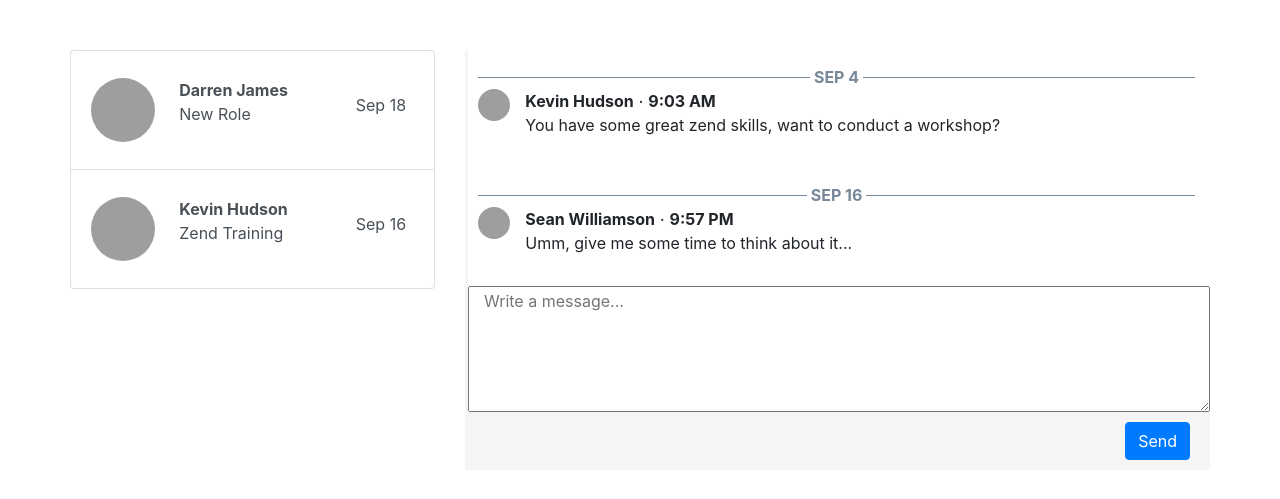
After one commit to bigsaem/COMP4711_KnowledgeBase, a Node server app: page /messages in a window 1280 px wide. The commit adds this page. Shown: the top 499 px of the page. Run offline with Node 20, Linux system fonts and the light colour scheme; some libraries are stand-ins or nearby versions; grey boxes are pictures that could not be loaded.

Commit message:
Adding the messages view

```diff
--- a/app.js
+++ b/app.js
@@ -50,15 +50,19 @@ app.use(express.static(path.join(__dirname, 'public')));
    if not, renders the login view, else home view */
 
 app.get('/', (req, res) => {
-    res.render('login', { loginhbs: true, signuphbs: false });
+    res.render('login', { loginhbs: true });
 })
 
 app.get('/profile', (req, res) => {
-    res.render('partials/userprofile', { loginhbs: false, signuphbs: false, userprofilehbs: true });
+    res.render('partials/userprofile', { userprofilehbs: true });
 })
 
 app.get('/message', (req, res) => {
-    res.render('message', { loginhbs: false, signuphbs: false, userprofilehbs: true, messagehbs: true });
+    res.render('message', { messagehbs: true });
+})
+
+app.get('/messages', (req, res) => {
+    res.render('messagespage', { messagespagehbs: true });
 })
 
 ////////////
--- a/public/css/login.css
+++ b/public/css/login.css
@@ -1,17 +1,3 @@
-span a {
-    color: inherit;
-    /* blue colors for links too */
-    text-decoration: none;
-    /* no underline */
-}
-
-span a:hover {
-    color: inherit;
-    /* blue colors for links too */
-    text-decoration: none;
-    /* no underline */
-}
-
 #login-navbar {
     width: 100%;
     background-color: #ffffff;
--- /dev/null
+++ b/public/css/messagespage.css
@@ -0,0 +1,75 @@
+#messages-container {
+    margin-top: 50px;
+}
+
+.messages-pictures {
+    width: 64px;
+    height: 64px;
+    border-radius: 50%;
+}
+
+#messages-details {
+    border-left: solid 3px whitesmoke;
+}
+
+.messages-pictures-small {
+    width: 32px;
+    height: 32px;
+    border-radius: 50%;
+}
+
+.messages-list {
+    padding-top: 15px;
+    padding-bottom: 15px;
+}
+
+.messages-list:hover {
+    background-color: whitesmoke;
+}
+
+.messages-date {
+    padding-left: 10px;
+    padding-top: 15px;
+    padding-bottom: 15px;
+}
+
+.messages-specific-date {
+    color: lightslategray;
+    display: flex;
+    align-items: center;
+    text-align: center;
+}
+
+.messages-specific-date::before,
+.messages-specific-date::after {
+    content: '';
+    flex: 1;
+    border-bottom: 1px solid lightslategray;
+}
+
+.messages-specific-date::before {
+    margin-right: .25em;
+}
+
+.messages-specific-date::after {
+    margin-left: .25em;
+}
+
+.dot {
+    padding-left: 5px;
+    padding-right: 5px;
+    font-size: 10pt;
+}
+
+#messages-send-form {
+    margin-left: 15px;
+}
+
+#messages-submit-div {
+    width: 100%;
+    background-color: whitesmoke;
+    text-align: right;
+    padding-top: 10px;
+    padding-bottom: 10px;
+    padding-right: 20px;
+}
--- a/views/layouts/main-layout.hbs
+++ b/views/layouts/main-layout.hbs
@@ -7,24 +7,13 @@
     <meta http-equiv="X-UA-Compatible" content="ie=edge">
     <title>Knowledge Base</title>
 
+    <!-- Generic CSS -->
     <link rel="stylesheet" type="text/css" href="/css/main-layout.css">
-
-    {{#if loginhbs}}
     <link rel="stylesheet" type="text/css" href="/css/login.css">
-    {{/if}}
-
-    {{#if signuphbs}}
     <link rel="stylesheet" type="text/css" href="/css/signup.css">
-    {{/if}}
-
-    {{#if userprofilehbs}}
     <link rel="stylesheet" type="text/css" href="/css/userprofile.css">
-    {{/if}}
-
-    {{#if messagehbs}}
     <link rel="stylesheet" type="text/css" href="/css/message.css">
-    {{/if}}
-
+    <link rel="stylesheet" type="text/css" href="/css/messagespage.css">
 
     <!-- Bootstrap CSS -->
     <link rel="stylesheet" href="https://stackpath.bootstrapcdn.com/bootstrap/4.3.1/css/bootstrap.min.css"
--- /dev/null
+++ b/views/messagespage.hbs
@@ -0,0 +1,108 @@
+<div id="messages-container" class="container">
+    <div class="row">
+
+        <!-- List of messages column -->
+        <div id="messages-column" class="col-4 list-group">
+            <a href="#" class="list-group-item list-group-item-action">
+                <div class="row messages-list">
+                    <!-- {{url}} -->
+                    <div class="col-3">
+
+                        <img class="messages-pictures" src="https://randomuser.me/api/portraits/men/7.jpg">
+
+                    </div>
+                    <div class="col-6">
+                        <span class="messages-name">Darren James</span>
+                        <p>New Role</p>
+                    </div>
+                    <div class="col-3 messages-date">Sep 18</div>
+
+                </div>
+            </a>
+            <a href="#" class="list-group-item list-group-item-action">
+                <div class="row messages-list">
+                    <!-- {{url}} -->
+                    <div class="col-3">
+
+                        <img class="messages-pictures" src="https://randomuser.me/api/portraits/men/13.jpg">
+
+                    </div>
+                    <div class="col-6">
+                        <span class="messages-name">Kevin Hudson</span>
+                        <p>Zend Training</p>
+                    </div>
+                    <div class="col-3 messages-date">Sep 16</div>
+
+                </div>
+            </a>
+
+
+        </div>
+
+        <div class="col-8">
+            <div id="messages-details">
+
+                <div class="messages-by-day">
+
+                    <div class="messages-date">
+                        <span class="messages-specific-date">SEP 4</span>
+                        <div class="messages-single-message row">
+                            <div class="col-1">
+                                <img class="messages-pictures-small"
+                                    src="https://randomuser.me/api/portraits/men/13.jpg" />
+                            </div>
+                            <div class="col-11">
+                                <div class="row">
+                                    <span class="messages-mini-name">Kevin Hudson</span>
+                                    <span class="dot">.</span>
+                                    <span class="messages-time">9:03 AM</span>
+                                </div>
+                                <div class="row">
+                                    <p>You have some great zend skills, want to conduct a workshop?</p>
+                                </div>
+                            </div>
+                        </div>
+                    </div>
+
+                    <div class="messages-date">
+                        <span class="messages-specific-date">SEP 16</span>
+                        <div class="messages-single-message row">
+                            <div class="col-1">
+                                <img class="messages-pictures-small"
+                                    src="https://randomuser.me/api/portraits/men/22.jpg" />
+                            </div>
+                            <div class="col-11">
+                                <div class="row">
+                                    <span class="messages-mini-name">Sean Williamson</span>
+                                    <span class="dot">.</span>
+                                    <span class="messages-time">9:57 PM</span>
+                                </div>
+                                <div class="row">
+                                    <p>Umm, give me some time to think about it...</p>
+                                </div>
+                            </div>
+                        </div>
+                    </div>
+                <form id="messages-send-form" action="/user/:userid/message/send" method="POST">
+                    <div class="row">
+                        <textarea class="col" rows="5" name="response"
+                            placeholder="Write a message..."></textarea>
+                    </div>
+
+                    <div class="row">
+                        <div id="messages-submit-div">
+                            <button id="messages-submit-btn" class="btn btn-primary" type="submit">Send</button>
+                        </div>
+                    </div>
+                </form>
+                </div>
+
+
+
+
+
+
+            </div>
+        </div>
+    </div>
+</div>
--- a/views/partials/userprofile.hbs
+++ b/views/partials/userprofile.hbs
@@ -4,7 +4,7 @@
         <div id="profile-overview" class="col-6">
             <div class="row">
                 <!-- {{url}} -->
-                <img src="https://randomuser.me/api/portraits/men/7.jpg" id="message-picture">
+                <img src="https://randomuser.me/api/portraits/men/7.jpg" id="userprofile-picture">
             </div>
             <div class="row" id="userprofile-name">
                 <!-- {{name}} -->
```
